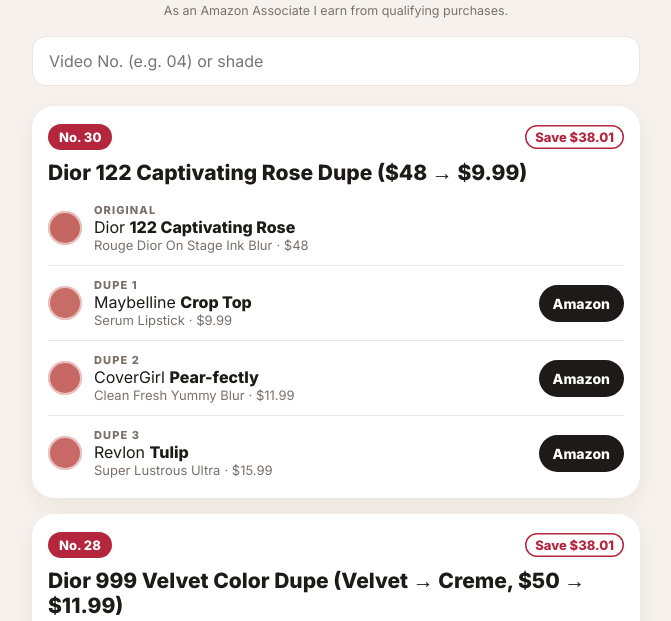
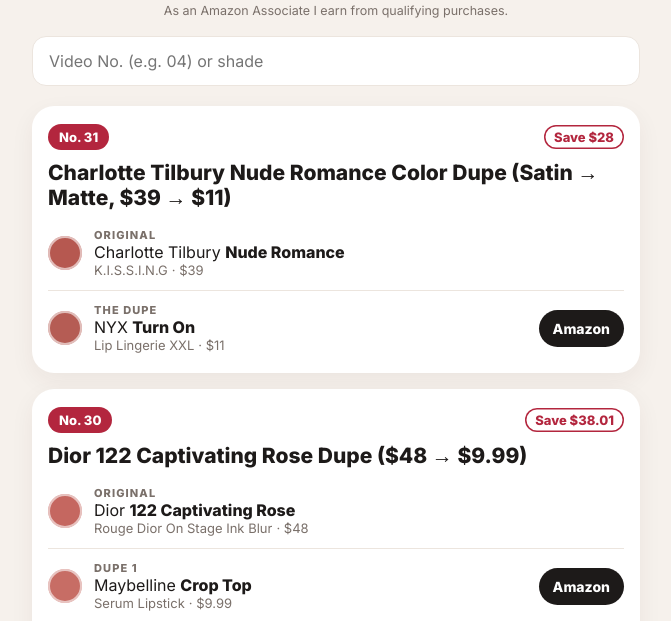
Before and after one commit to shadesage-official/shop, a plain HTML site: page index.html in a window 1280 px wide. Shown: the part 99-720 px from the top of the page, without its empty margins (304-975 px from the left). Drawn offline with Linux system fonts and the light colour scheme.

Commit message:
Add No. 31 Charlotte Tilbury Nude Romance quiz card
Co-Authored-By: Claude Fable 5.2 <noreply@anthropic.com>
Claude-Session: https://claude.ai/code/session_01DqEc3YXprL3bG5G1t8kzMy

```diff
--- a/index.html
+++ b/index.html
@@ -48,6 +48,32 @@
   <p class="disc">As an Amazon Associate I earn from qualifying purchases.</p>
   <div class="search"><input id="q" inputmode="search" placeholder="Video No. (e.g. 04) or shade" aria-label="Search by video number or shade"></div>
 
+    <article class="card" data-no="31" data-text="charlotte tilbury nude romance charlotte tilbury nude romance color dupe (satin → matte, $39 → $11)">
+      <header>
+        <span class="no">No. 31</span><span class="save">Save $28</span>
+      </header>
+      <h2>Charlotte Tilbury Nude Romance Color Dupe (Satin → Matte, $39 → $11)</h2>
+      <ul>
+        <li class="row">
+          <span class="dot" style="background:#B65850"></span>
+          <div class="meta">
+            <span class="role">Original</span>
+            <span class="name">Charlotte Tilbury <b>Nude Romance</b></span>
+            <span class="line"><span class="pn">K.I.S.S.I.N.G</span><span class="pr">· $39</span></span>
+          </div>
+
+        </li>
+        <li class="row">
+          <span class="dot" style="background:#B55C54"></span>
+          <div class="meta">
+            <span class="role">The dupe</span>
+            <span class="name">NYX <b>Turn On</b></span>
+            <span class="line"><span class="pn">Lip Lingerie XXL</span><span class="pr">· $11</span></span>
+          </div>
+          <a class="btn" href="https://www.amazon.com/s?k=NYX+Lip+Lingerie+XXL+%C2%B7+Matte+Turn+On&amp;tag=shadesagebeau-20" target="_blank" rel="nofollow sponsored noopener">Amazon</a>
+        </li>
+      </ul>
+    </article>
     <article class="card" data-no="30" data-text="dior 122 captivating rose dior 122 captivating rose dupe ($48 → $9.99)">
       <header>
         <span class="no">No. 30</span><span class="save">Save $38.01</span>
```
